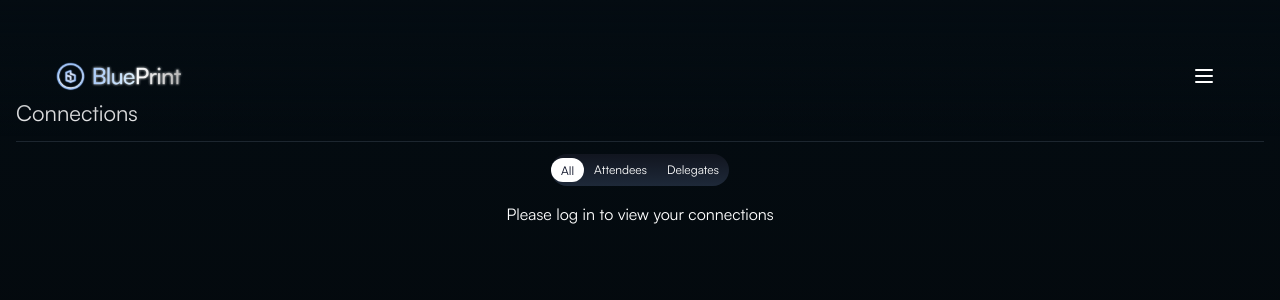
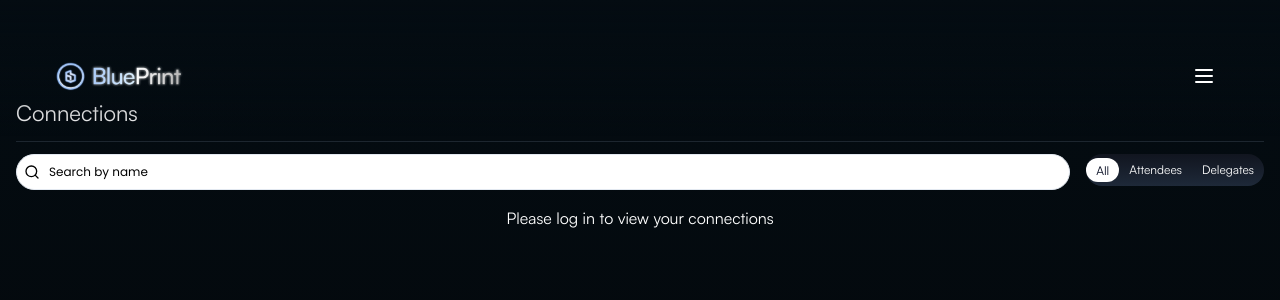
Before and after one commit to ubc-biztech/bt-web-v2, a Next.js app: page /companion/connections in a window 1280 px wide. Shown: the top 300 px of the page. Built offline with nearby package versions, Linux system fonts and the light colour scheme; a web font is replaced by a local one; what aws-amplify would draw is missing.

Commit message:
add search bar component to connections page

```diff
--- a/src/components/companion/CompaniesList.tsx
+++ b/src/components/companion/CompaniesList.tsx
@@ -119,7 +119,7 @@ const SwapView: React.FC<{
     );
 };
 
-const SearchBar = () => {
+export const SearchBar = () => {
     return (
         <div className="relative flex-1 h-full">
             <Input
--- a/src/pages/companion/connections/index.tsx
+++ b/src/pages/companion/connections/index.tsx
@@ -5,6 +5,7 @@ import { useEffect, useState } from "react";
 import { fetchBackend } from "@/lib/db";
 import { Connection } from "@/components/companion/connections/connections-list";
 import { COMPANION_PROFILE_ID_KEY } from '@/constants/companion';
+import { SearchBar } from "@/components/companion/CompaniesList";
 
 const Connections = () => {
   const [filter, setFilter] = useState(0);
@@ -42,9 +43,8 @@ const Connections = () => {
       <div>
         <p className="text-[22px] font-satoshi text-white">Connections</p>
         <div className="h-[1px] my-3 bg-[#1D262F]"></div>
-        <div className="flex flex-col gap-4 mb-2">
-          {/* TO DO: search bar */}
-          {/* <div className="bg-white rounded-full h-10 w-full"></div> */}
+        <div className="flex flex-row gap-4 mb-2">
+          <SearchBar />
           <Filter
             filterOptions={filterOptions}
             setSelectedFilterOption={setFilter}
```
